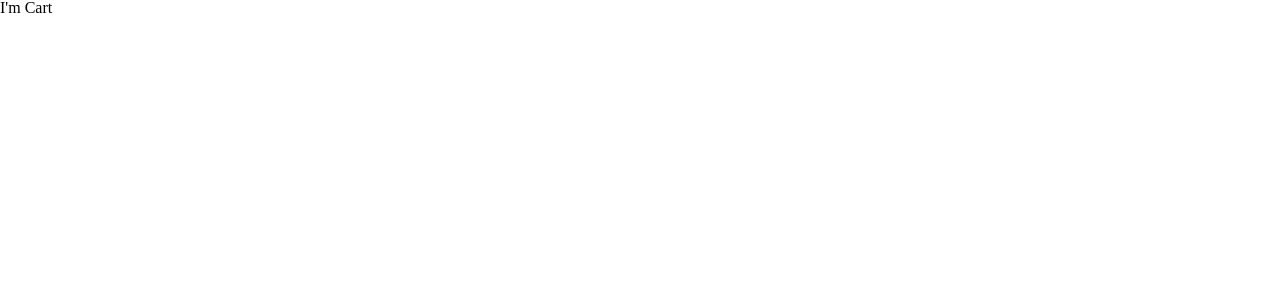
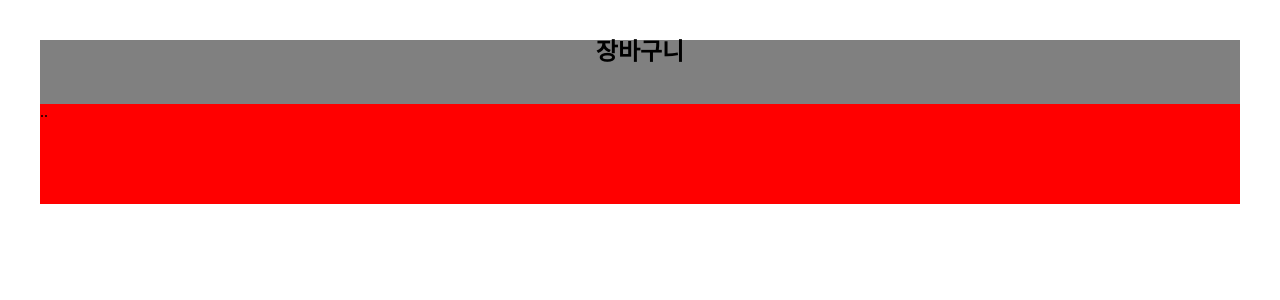
Before and after one commit to cogito1016/agre_pre, a React (Create React App) app: page /cart in a window 1280 px wide. Shown: the top 300 px of the page. Built offline with nearby package versions, Linux system fonts and the light colour scheme.

Commit message:
feat: List > LocalStorage > ID : OBJECT( +Count property )로 변경

```diff
--- a/src/pages/cart/Cart.js
+++ b/src/pages/cart/Cart.js
@@ -1,5 +1,30 @@
+import styled from "styled-components";
+
+const Container = styled.div`
+  width: 1200px;
+  margin: 0 auto;
+  background-color: gray;
+`;
+
+const CartTitle = styled.h1`
+  margin: 40px 0 40px 0;
+  font-size: 24px;
+  font-weight: bold;
+  text-align: center;
+`;
+
+const CartBox = styled.div`
+  height: 100px;
+  background-color: red;
+`;
+
 const Cart = () => {
-  return <div>I'm Cart</div>;
+  return (
+    <Container>
+      <CartTitle>장바구니</CartTitle>
+      <CartBox>..</CartBox>
+    </Container>
+  );
 };
 
 export default Cart;
--- a/src/pages/home/Home.js
+++ b/src/pages/home/Home.js
@@ -74,7 +74,9 @@ class Home extends Component {
         break;
       }
 
-      let value = parseInt(localStorage.getItem(key));
+      let value = parseInt(
+        JSON.parse(localStorage.getItem(key)).quantityInCart
+      );
       total += value;
       count++;
     }
@@ -145,12 +147,14 @@ class Home extends Component {
   checkAndSetProductToCart = (product) => {
     let value = 1;
 
-    const originValue = window.localStorage.getItem(product.id);
-    if (originValue !== null) {
-      value = parseInt(originValue) + 1;
+    const originProduct = window.localStorage.getItem(product.id);
+    if (originProduct !== null) {
+      value = parseInt(JSON.parse(originProduct).quantityInCart) + 1;
     }
 
-    window.localStorage.setItem(product.id, value);
+    product.quantityInCart = value;
+
+    window.localStorage.setItem(product.id, JSON.stringify(product));
   };
 
   render() {
```
Also changed, not shown: src/pages/cart/components/Calculator.js (added), src/pages/cart/components/Product.js (added).
